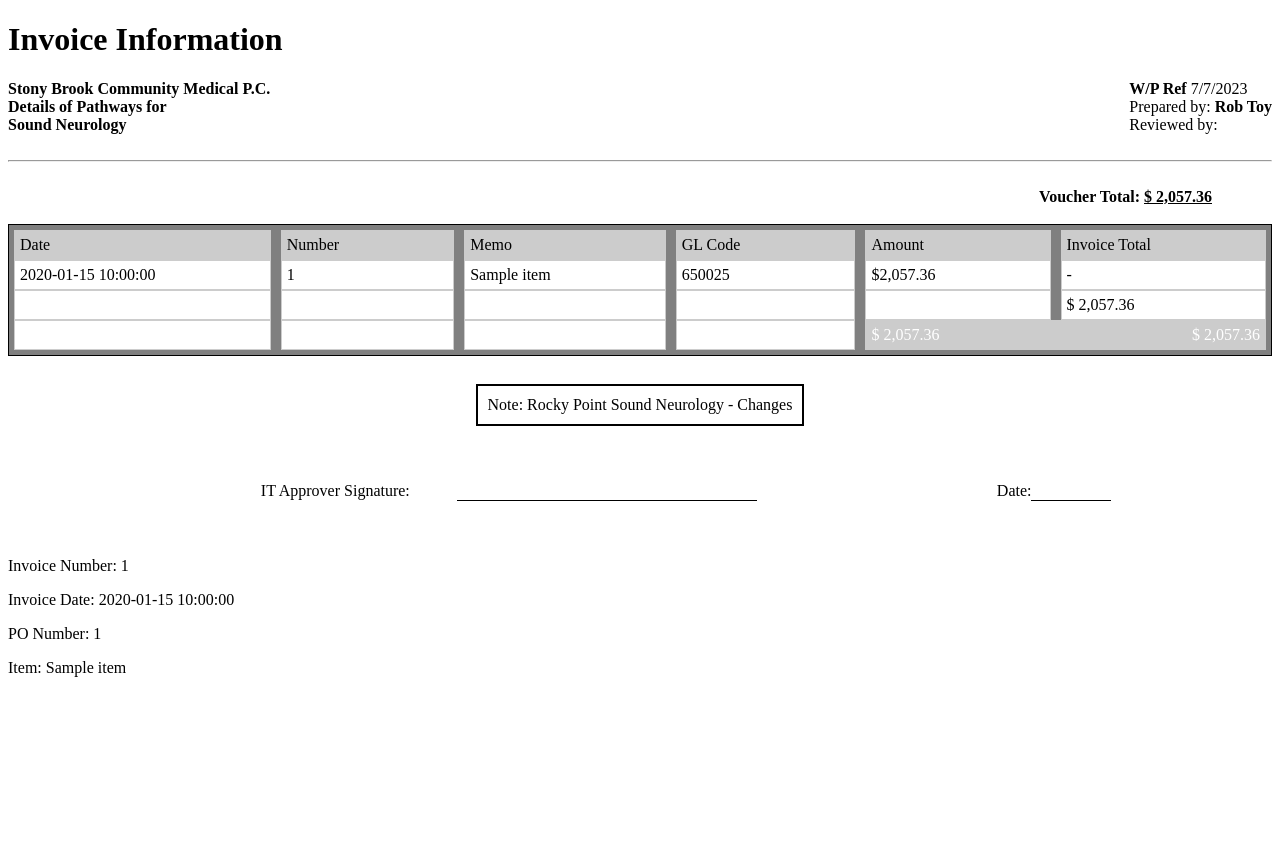
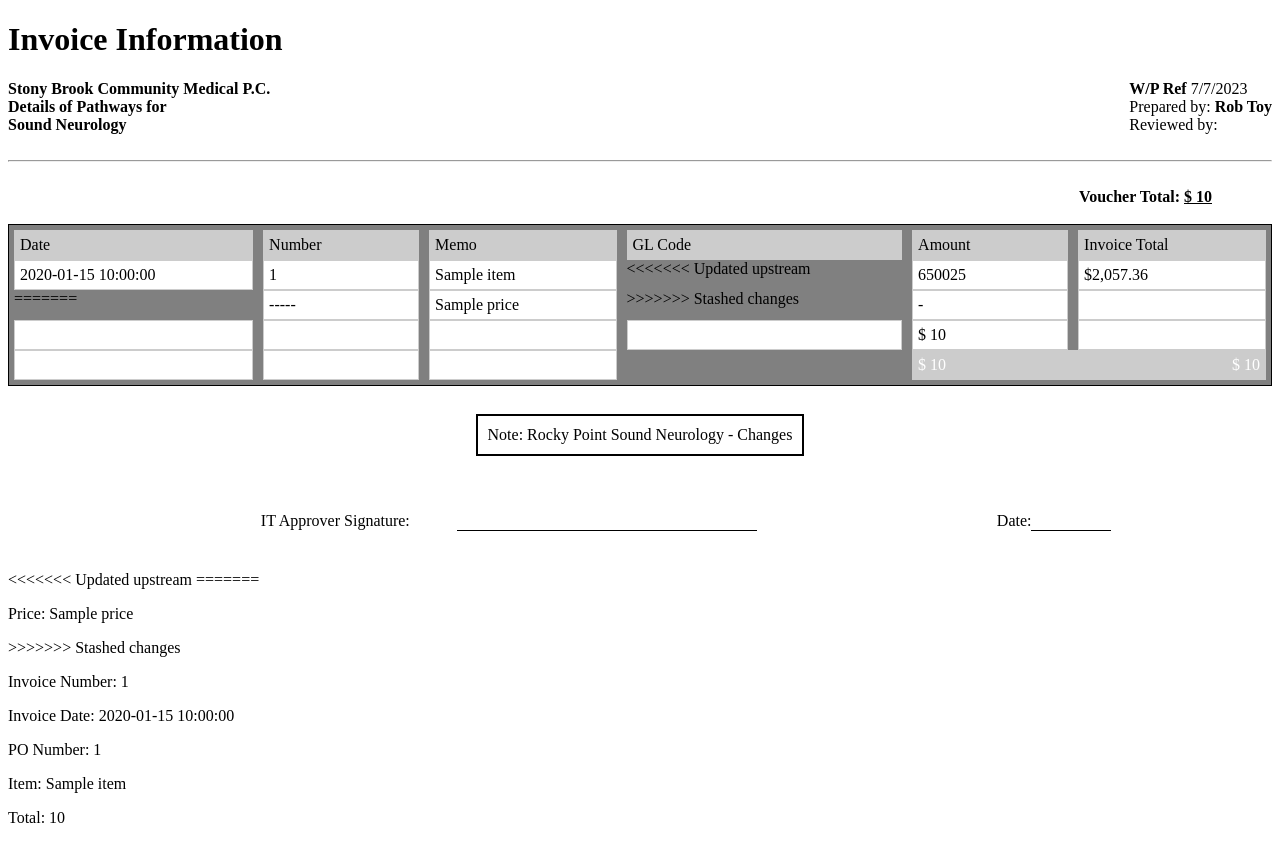
Before and after one commit to JasonMai11/invoice_processing, a Flask app: template templates/template.html in a window 1280 px wide. Before the commit the page ends 677 px from the top, so only its background shows below. Run offline with Flask 3, Linux system fonts and the light colour scheme; the template is opened without the code that fills it: most values are stand-ins (such as "Sample title", 1, 10 or a date in 2020).

Commit message:
template design

```diff
--- a/templates/template.html
+++ b/templates/template.html
@@ -131,7 +131,7 @@
     <br>
     <hr>
     <br>
-    <div class="Voucher-Total"><b>Voucher Total: <u>$   2,057.36 </u></b> </div>
+    <div class="Voucher-Total"><b>Voucher Total: <u>$  {{total}} </u></b> </div>
 
     <br>
 
@@ -146,8 +146,13 @@
         <div class="grid-item white-background">{{ invoice_date }}</div>
         <div class="grid-item white-background">{{ invoice_number }}</div>
         <div class="grid-item white-background">{{ item }}</div>
+<<<<<<< Updated upstream
         <div class="grid-item white-background">650025</div>
         <div class="grid-item white-background">$2,057.36</div>
+=======
+        <div class="grid-item white-background">-----</div>
+        <div class="grid-item white-background">{{ price }}</div>
+>>>>>>> Stashed changes
         <div class="grid-item white-background">-</div>
 
         <div class="grid-item white-background"></div>
@@ -155,15 +160,15 @@
         <div class="grid-item white-background"></div>
         <div class="grid-item white-background"></div>
         <div class="grid-item white-background"></div>
-        <div class="grid-item white-background">$ 2,057.36</div>
+        <div class="grid-item white-background">$ {{ total }}</div>
 
         <div class="grid-item white-background"></div>
         <div class="grid-item white-background"></div>
         <div class="grid-item white-background"></div>
         <div class="grid-item white-background"></div>
         <div class="grid-item last-column">
-            <span>$ 2,057.36</span>
-            <span>$ 2,057.36</span>
+            <span>$ {{total}} </span>
+            <span>$ {{total}} </span>
         </div>
     </div>
 
@@ -190,10 +195,19 @@
     <br>
     <br>
 
+<<<<<<< Updated upstream
+=======
+{% for p in price %}
+    <p>Price: {{  p  }}</p>
+{% endfor %}
+
+
+>>>>>>> Stashed changes
     <p>Invoice Number: {{ invoice_number }}</p>
     <p>Invoice Date: {{ invoice_date }}</p>
     <p>PO Number: {{ po_number }}</p>
     <p>Item: {{ item }}</p>
+    <p>Total: {{ total }}</p>
 
 </body>
 
```
Also changed, not shown: 1 other file.
